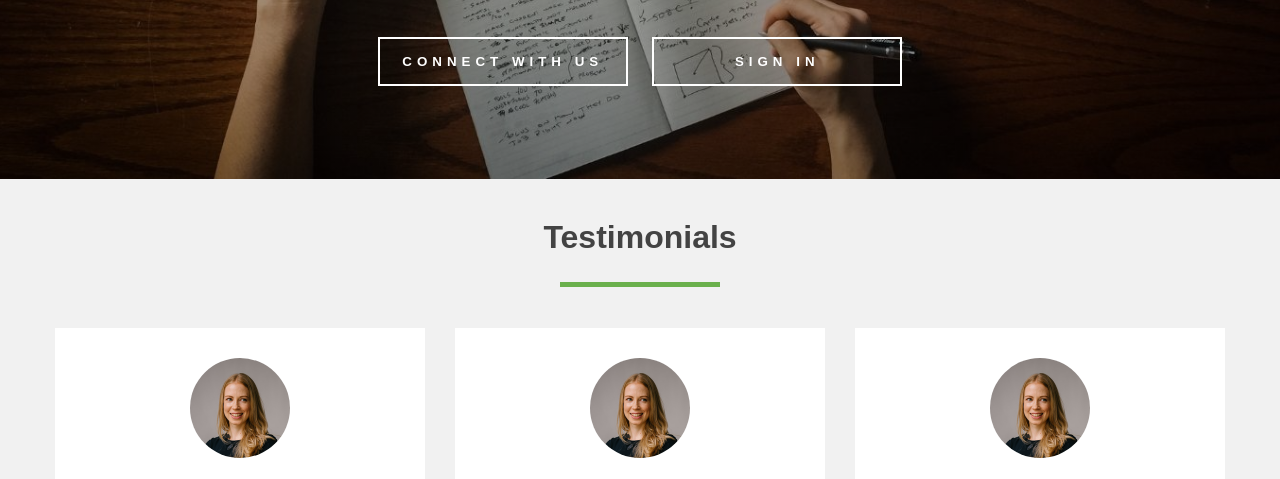
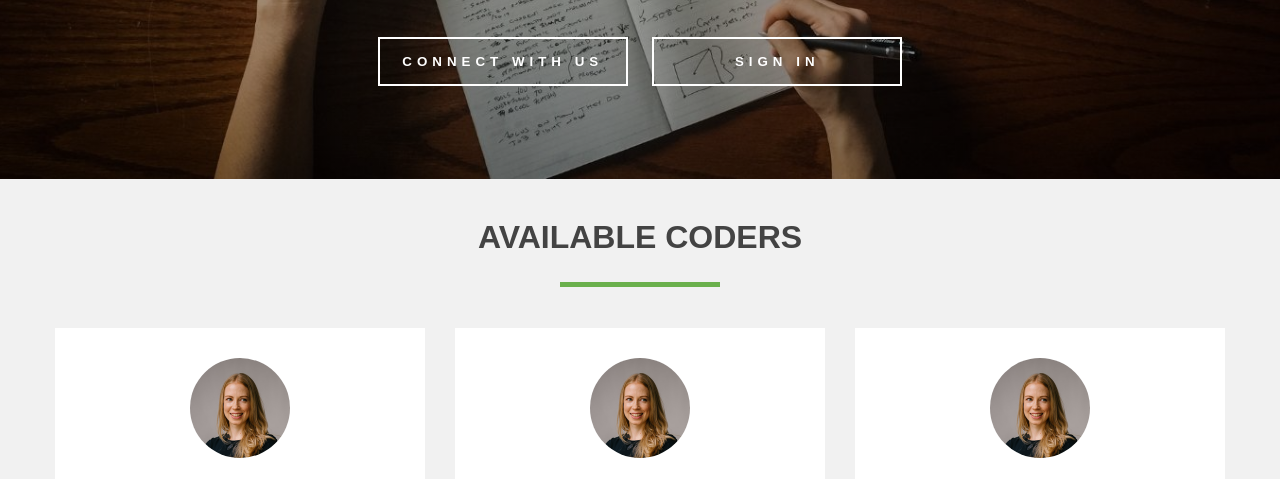
Before and after one commit to enochdaniels/enochhomework3, a plain HTML site: page index.html in a window 1280 px wide. Shown: the part 621-1100 px from the top of the page. Drawn offline with Linux system fonts and the light colour scheme.

Commit message:
Update index.html

```diff
--- a/index.html
+++ b/index.html
@@ -33,7 +33,7 @@
 
     <div class="testimonials">
       <div class="inner">
-        <h1>Testimonials</h1>
+        <h1>AVAILABLE CODERS</h1>
         <div class="border"></div>
 
         <div class="row">
```
